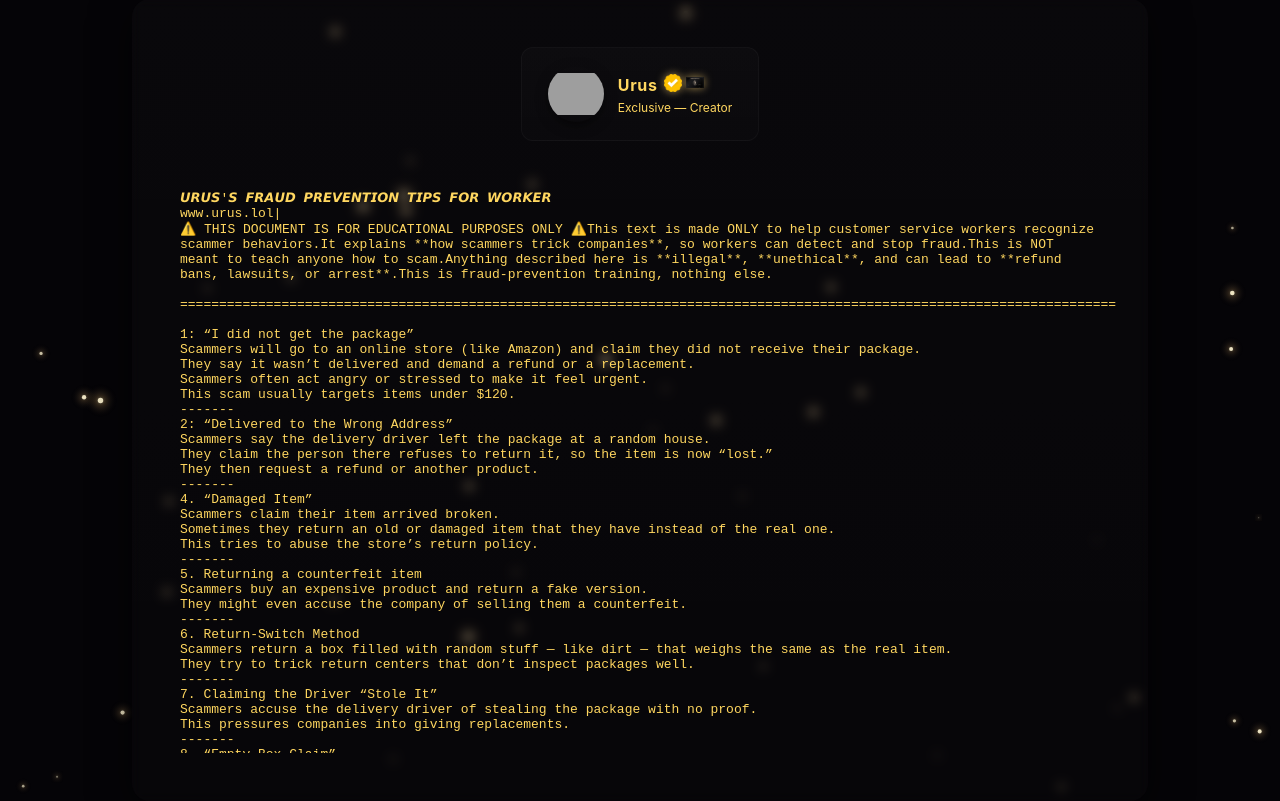
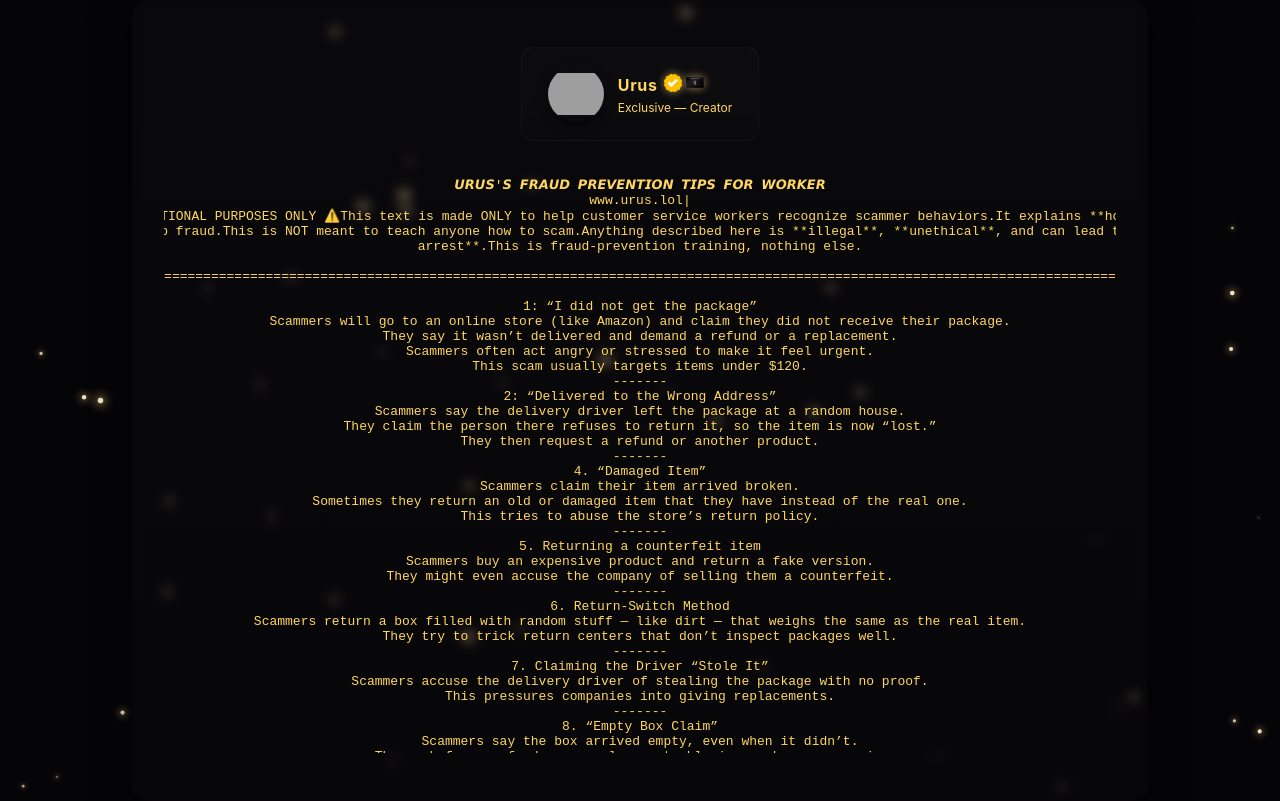
Before and after one commit to WhatIsCrypto/UrusMain, a plain HTML site: page nofraud.html in a window 1280 px wide. Drawn offline with Linux system fonts and the light colour scheme; grey boxes are pictures that could not be loaded.

Commit message:
Update nofraud.html

```diff
--- a/nofraud.html
+++ b/nofraud.html
@@ -140,8 +140,9 @@
       </div>
     </div>
 
-    <div style="width:100%;padding:16px;text-align:left;color:var(--accent);overflow:auto;max-height:70vh;">
-      <pre style="white-space:pre-wrap;color:var(--accent);">
+    <!-- Centered Pre Text -->
+    <div style="width:100%;padding:16px;color:var(--accent);overflow:auto;max-height:70vh; display:flex; justify-content:center; align-items:flex-start; text-align:center;">
+      <pre style="white-space:pre-wrap; color:var(--accent); margin:0; text-align:center;">
 𝙐𝙍𝙐𝙎'𝙎 𝙁𝙍𝘼𝙐𝘿 𝙋𝙍𝙀𝙑𝙀𝙉𝙏𝙄𝙊𝙉 𝙏𝙄𝙋𝙎 𝙁𝙊𝙍 𝙒𝙊𝙍𝙆𝙀𝙍
 www.urus.lol|
 ⚠️ THIS DOCUMENT IS FOR EDUCATIONAL PURPOSES ONLY ⚠️This text is made ONLY to help customer service workers recognize scammer behaviors.It explains **how scammers trick companies**, so workers can detect and stop fraud.This is NOT meant to teach anyone how to scam.Anything described here is **illegal**, **unethical**, and can lead to **refund bans, lawsuits, or arrest**.This is fraud‑prevention training, nothing else.
@@ -206,7 +207,8 @@ so they demand compensation or credits.
 ======================================================================================================================================================================================
 This document is ONLY made to train workers to recognize scam tactics.
 None of these actions should ever be copied.
-Fraud is illegal and can lead to permanent account bans, fines, or criminal charges.</pre>
+Fraud is illegal and can lead to permanent account bans, fines, or criminal charges.
+      </pre>
     </div>
   </main>
 
```
